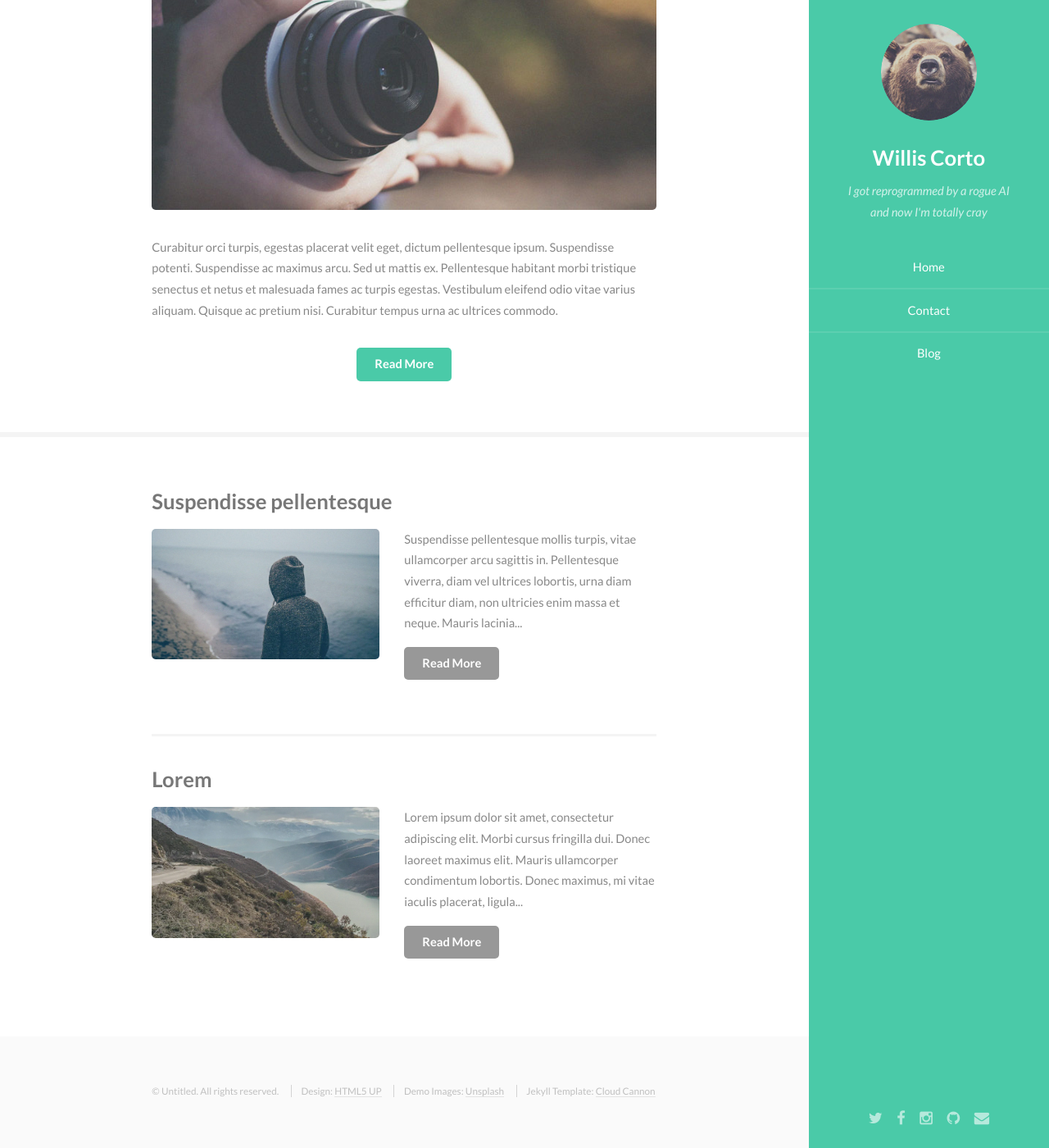
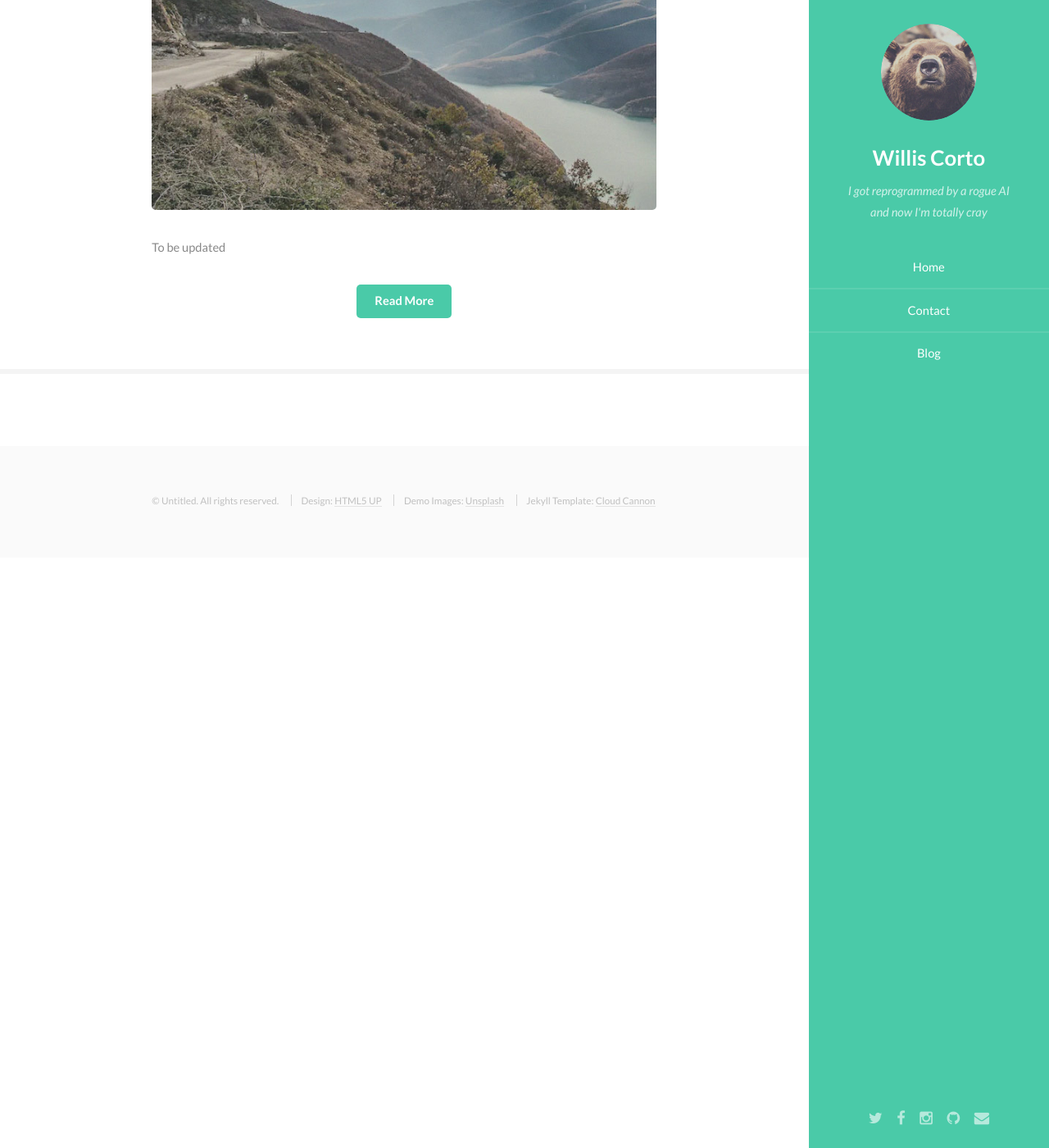
Before and after one commit to yubin627/yubin627.github.io, a Jekyll site: the page built from blog/index.html, in a window 1280 px wide and 1400 px high, scrolled down 439 px. Shown: the whole window at 82% size. Built offline with Jekyll 4.4.1, drawn with Linux system fonts in a browser that asks for light colours; some of the changed text lies outside the part shown.

Commit message:
modify yml file

```diff
--- a/_config.yml
+++ b/_config.yml
@@ -5,7 +5,7 @@
   Write an awesome description for your new site here. You can edit this
   line in _config.yml. It will appear in your document head meta (for
   Google search results) and in your feed.xml site description.
-baseurl: "/yubin627.github.io" # the subpath of your site, e.g. /blog/
+baseurl: "" # the subpath of your site, e.g. /blog/
 url: "https://yubin627.github.io" # the base hostname & protocol for your site
 twitter_username: jekyllrb
 github_username:  jekyll
--- a/_posts/2015-01-30-Lorem.markdown
+++ /dev/null
@@ -1,13 +0,0 @@
----
-layout: post
----
-<img src="{{ site.baseurl }}/images/pic02.jpg">
-Lorem ipsum dolor sit amet, consectetur adipiscing elit. Morbi cursus fringilla dui. Donec laoreet maximus elit. Mauris ullamcorper condimentum lobortis. Donec maximus, mi vitae iaculis placerat, ligula mi maximus lectus, ac varius mi nulla id neque. Quisque porta eros nisi, eu fringilla urna dictum vitae. Vestibulum id metus eu nisl sodales consectetur. Phasellus et ultrices lacus.
-
-Curabitur orci turpis, egestas placerat velit eget, dictum pellentesque ipsum. Suspendisse potenti. Suspendisse ac maximus arcu. Sed ut mattis ex. Pellentesque habitant morbi tristique senectus et netus et malesuada fames ac turpis egestas. Vestibulum eleifend odio vitae varius aliquam. Quisque ac pretium nisi. Curabitur tempus urna ac ultrices commodo.
-
-Curabitur iaculis est at mattis mattis. Aliquam erat volutpat. Etiam vitae cursus quam. Nunc ultricies nunc non lorem fringilla cursus. Etiam dapibus libero ac turpis accumsan pulvinar. Sed auctor velit eget mi consequat bibendum. Aliquam interdum purus eget metus pretium ullamcorper.
-
-Pellentesque feugiat ex non ligula commodo, eget varius tortor pellentesque. Pellentesque id tortor felis. Cras fringilla ante eget orci laoreet, non consequat urna suscipit. Pellentesque luctus ac nulla vitae porttitor. Proin sed tortor quis magna efficitur efficitur a id leo. Donec efficitur augue et laoreet maximus. Ut semper egestas porttitor. Phasellus sagittis vulputate sem at laoreet.
-
-Sed lobortis urna ut mi volutpat, sit amet euismod sapien tincidunt. Nulla facilisi. Pellentesque quis tempus neque. Mauris dictum ac sapien nec congue. In hac habitasse platea dictumst. Duis id pellentesque nisl. Morbi eget massa magna.
--- a/_posts/2015-02-06-welcome-to-jekyll.markdown
+++ /dev/null
@@ -1,13 +0,0 @@
----
-layout: post
-title:  "Suspendisse pellentesque"
-date:   2015-02-06 14:37:44
-categories: update
----
-
-<img src="{{ site.baseurl }}/images/pic01.jpg">
-Suspendisse pellentesque mollis turpis, vitae ullamcorper arcu sagittis in. Pellentesque viverra, diam vel ultrices lobortis, urna diam efficitur diam, non ultricies enim massa et neque. Mauris lacinia purus nibh, ac consequat mi molestie ac. Suspendisse at sapien ac magna posuere imperdiet eget id nisi. Nulla facilisi. Pellentesque id magna eu sapien consectetur pulvinar nec eget massa. Nunc ut volutpat felis. Vestibulum pharetra ligula vel mattis aliquam. Etiam tempor vitae nulla nec euismod. Vivamus eget justo libero. Curabitur dictum, turpis vel porttitor semper, elit turpis vehicula nibh, quis mollis metus tortor at magna.
-
-Maecenas posuere sodales magna id tincidunt. Nunc sapien ipsum, efficitur et mauris nec, tristique gravida leo. Donec at bibendum lectus, sit amet fringilla risus. Donec et justo mi. In risus risus, faucibus eget eros eget, tincidunt posuere purus. Maecenas porta lacus metus, nec varius enim egestas ac. In hac habitasse platea dictumst. Nullam a nisi nulla. Nam vel varius enim, sit amet fringilla massa. Proin vel aliquam felis, quis scelerisque arcu.
-
-Sed consequat mi id malesuada efficitur. Vestibulum efficitur tortor ut dictum porta. Morbi dapibus viverra risus, et laoreet lorem commodo et. Donec hendrerit posuere magna a efficitur. Nullam euismod eget nulla eget iaculis. Donec porttitor faucibus porta. Morbi et risus dolor. Mauris venenatis sem id neque hendrerit ultrices.
--- a/_posts/2015-02-17-Curabitur.markdown
+++ /dev/null
@@ -1,11 +0,0 @@
----
-layout: post
----
-<img src="{{ site.baseurl }}/images/pic03.jpg">
-Curabitur orci turpis, egestas placerat velit eget, dictum pellentesque ipsum. Suspendisse potenti. Suspendisse ac maximus arcu. Sed ut mattis ex. Pellentesque habitant morbi tristique senectus et netus et malesuada fames ac turpis egestas. Vestibulum eleifend odio vitae varius aliquam. Quisque ac pretium nisi. Curabitur tempus urna ac ultrices commodo.
-
-Curabitur iaculis est at mattis mattis. Aliquam erat volutpat. Etiam vitae cursus quam. Nunc ultricies nunc non lorem fringilla cursus. Etiam dapibus libero ac turpis accumsan pulvinar. Sed auctor velit eget mi consequat bibendum. Aliquam interdum purus eget metus pretium ullamcorper.
-
-Pellentesque feugiat ex non ligula commodo, eget varius tortor pellentesque. Pellentesque id tortor felis. Cras fringilla ante eget orci laoreet, non consequat urna suscipit. Pellentesque luctus ac nulla vitae porttitor. Proin sed tortor quis magna efficitur efficitur a id leo. Donec efficitur augue et laoreet maximus. Ut semper egestas porttitor. Phasellus sagittis vulputate sem at laoreet.
-
-Sed lobortis urna ut mi volutpat, sit amet euismod sapien tincidunt. Nulla facilisi. Pellentesque quis tempus neque. Mauris dictum ac sapien nec congue. In hac habitasse platea dictumst. Duis id pellentesque nisl. Morbi eget massa magna.
--- /dev/null
+++ b/_posts/2019-07-30-General-Assembly-DSI-Course-Reflections.markdown
@@ -0,0 +1,5 @@
+---
+layout: post
+---
+<img src="{{ site.baseurl }}/images/pic02.jpg">
+To be updated
```
Also changed, not shown: 2 other files.
